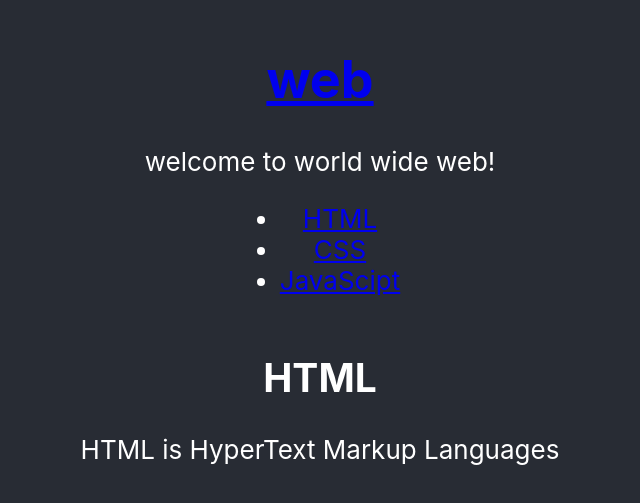
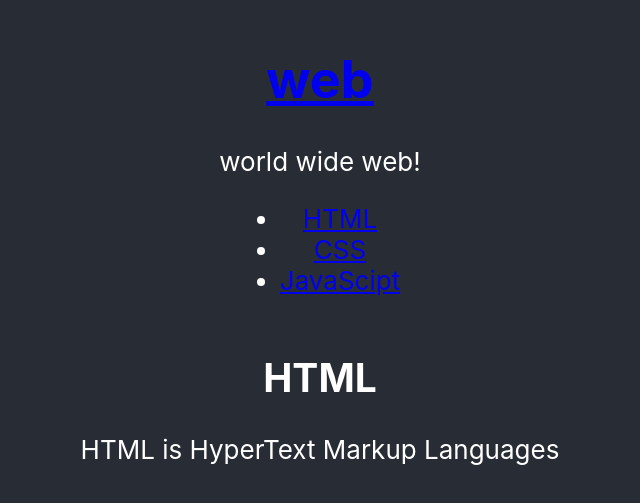
Before and after one commit to leesoeun98/classreact-project, a React (Create React App) app: page / in a window 1280 px wide. Shown: the part 161-664 px from the top of the page, without its empty margins (320-960 px from the left). Built offline with nearby package versions, Linux system fonts and the light colour scheme.

Commit message:
Add mode, subjec, welcome state and if-syntax when mode is welcome

```diff
--- a/src/App.js
+++ b/src/App.js
@@ -4,13 +4,17 @@ import Contents from './components/Contents';
 import Toc from './components/Toc';
 import logo from './logo.svg';
 import './App.css';
+{/* 초기엔 welcome모드고, web 누르면 하단에 welcome 어쩌구가 뜨게
+  -> Subject의 title 링크 누르면 mode가 welcome으로 바꾸고 contents component에 반영
+-> 이때 새로 페이지를 그릴려면 render를 호출해야하고, 이를 위해선 state값을 바꿔야한다.  */}
 
 class App extends Component{
   constructor(props){
     super(props);
     this.state={
       mode:'welcome',
-      subject:{title: "web", sub: "welcome to world wide web!"},
+      subject:{title: "web", sub: "world wide web!"},
+      welcome:{title:"welcome", desc:"Hello, React!"},
       contents:[
         {id:1, title:"HTML", desc:"HTML is HyperText Markup Language"},
         {id:2, title:"CSS", desc:"CSS is for design"},
@@ -19,6 +23,11 @@ class App extends Component{
     }
   }
   render(){
+    let _title, _desc, _article=null;
+    if(this.state.mode==='welcome'){
+      _title=this.state.welcome.title;
+      _desc=this.state.welcome.desc;
+    }
     return(
       <div className="App">
         <header className="App-header">
```
